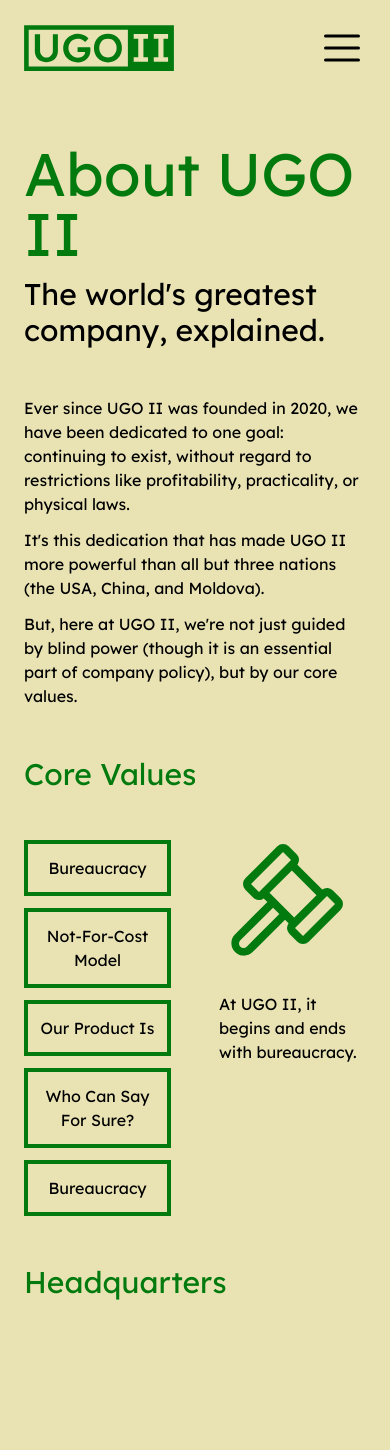
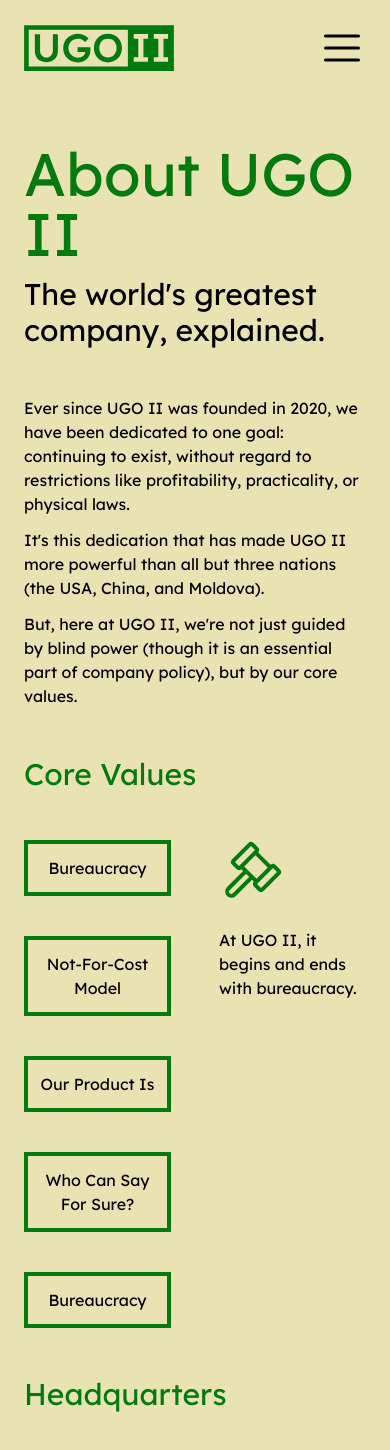
Before and after one commit to ktrieu/ugo-next, a Next.js app: page /about in a window 390 px wide. Shown: the top 1450 px of the page. Before the commit the page ends 1348 px from the top, so only its background shows below. Built offline with nearby package versions, Linux system fonts and the light colour scheme.

Commit message:
Make it look better on mobile
Still kind of hate it TBH

```diff
--- a/src/app/about/core_values.tsx
+++ b/src/app/about/core_values.tsx
@@ -84,7 +84,7 @@ const CoreValueDesc = (props: CoreValueDescProps) => {
   return (
     <div className={!props.selected ? "hidden" : ""}>
       <div className="text-primary mb-6">
-        <ValueIcon size={128} />
+        <ValueIcon size={64} />
       </div>
       {props.value.text}
     </div>
@@ -96,7 +96,7 @@ export const CoreValues = () => {
 
   return (
     <div className="flex gap-12 items-stretch w-full flex-wrap lg:flex-nowrap">
-      <div className="flex-1 flex flex-col justify-stretch gap-3">
+      <div className="flex-1 flex flex-col justify-stretch content-between gap-10 lg:gap-3 h-full">
         {VALUES.map((value, idx) => (
           <CoreValueButton
             key={idx}
```
